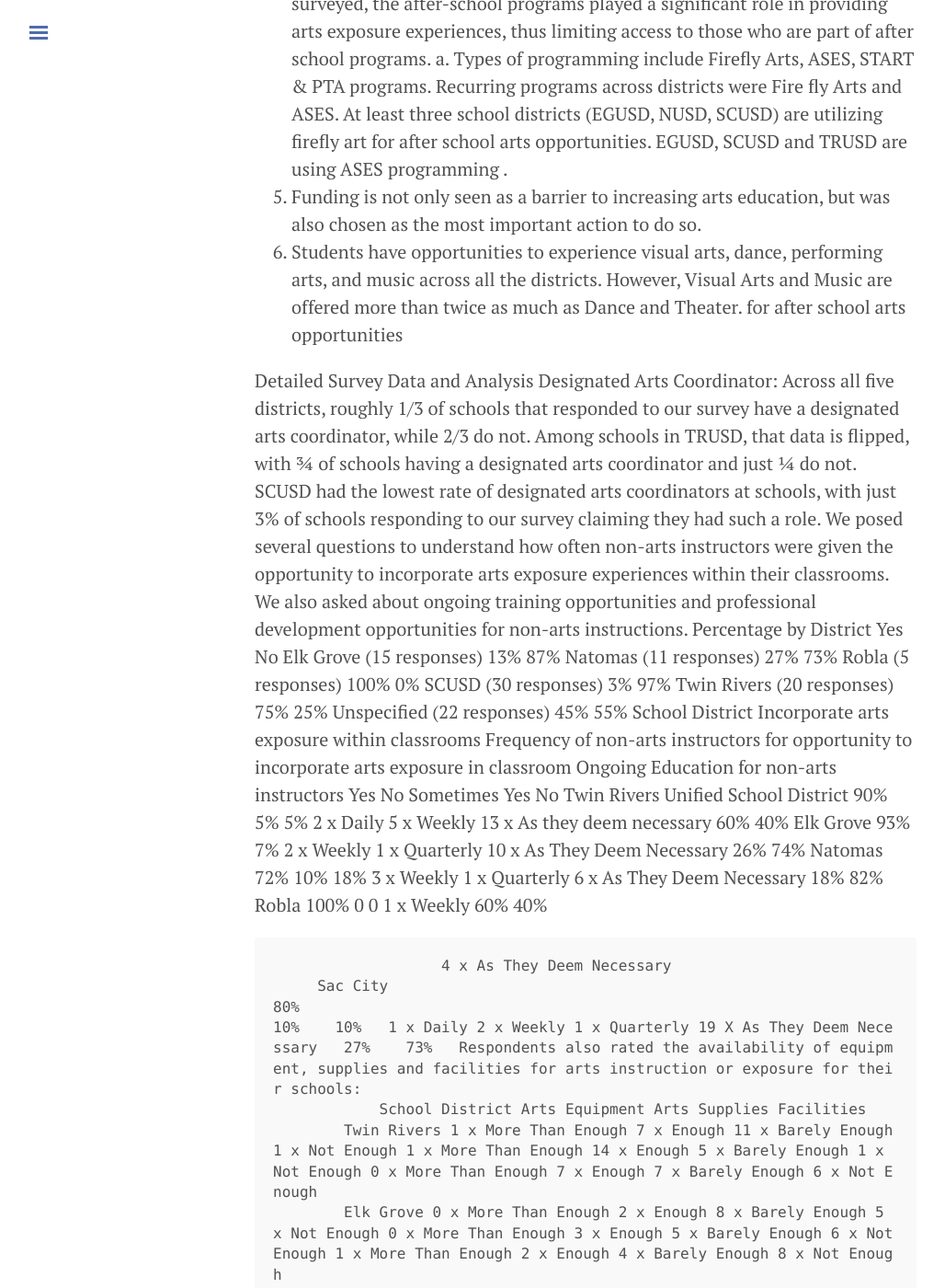
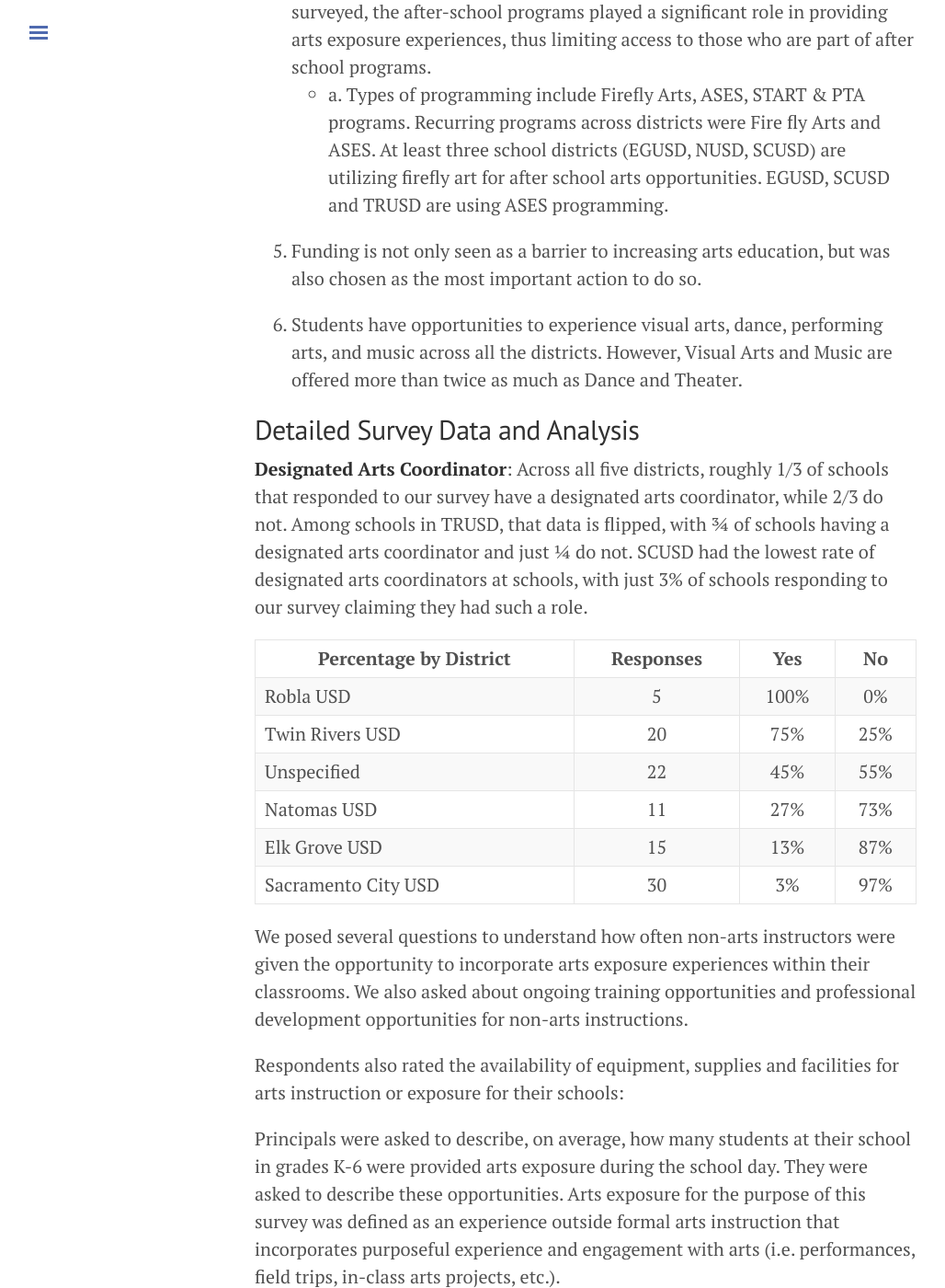
Before and after one commit to code4sac/sacarts4ALL, a Jekyll site: the page built from 3_schools_survey.md, in a window 1280 px wide and 1400 px high, scrolled down 1571 px. Shown: the whole window at 92% size, without its empty margins (3-1031 px from the left). Built offline with Jekyll 4.4.1, drawn with Linux system fonts in a browser that asks for light colours; our own code applies the rules of GitHub Pages for plain Markdown files; some of the changed text lies outside the part shown.

Commit message:
Update 3_schools_survey.md

```diff
--- a/3_schools_survey.md
+++ b/3_schools_survey.md
@@ -3,310 +3,62 @@
 title: Survey: School Principals
 permalink: /schools_survey/
 ---
-## Survey: School Principals
+
+#  Survey: School Principals
+
+## Principals for all K-6 schools within the five identified school districts
+
+In an effort to understand the current state of arts education in K-6th grades throughout the Sacramento Region, we surveyed all principals serving in K-8th grade schools across the following five school districts: Robla, Sacramento County, Twin Rivers, Elk Grove, and Natomas. Principals (or school-level leads) were asked various questions about current availability of arts education, barriers to arts education, and quantity of opportunities provided to students. In total, there was a 55% survey completion rate across all districts (78 responses) as detailed below:.
+
+| District | Total Schools | Total Participated | Percent  |
+| -------  |:-------------:|:------------------:|:--------:|
+| Elk Grove USD | 42 | 15 | 35.71% |
+| Robla USD | 5 | 5 | 100% |
+| Twin Rivers USD | 28 | 19 | 67.86% |
+| Natomas USD | 12 | 11 | 91.67% |
+| Sacramento City USD | 54 | 28 | 51.85% |
 
 
+## Key Findings from the survey:
+1. Most principals reported non-arts instructors provide arts opportunities or exposure within their classrooms, but a much smaller percentage are offered on-going training opportunities for this type of instruction. Increasing this type of teacher training could be an “easy win” with BIG classroom outcomes.
 
-Principals for all K-6 schools within the five identified school districts
-In an effort to understand the current state of arts education in K-6th grades throughout the Sacramento Region, we surveyed all principals serving in K-8th grade schools across the following five school districts: Robla, Sacramento County, Twin Rivers, Elk Grove, and Natomas. Principals (or school-level leads) were asked various questions about current availability of arts education, barriers to arts education, and quantity of opportunities provided to students. In total, there was a 55% survey completion rate across all districts (78 responses) as detailed below:.
+2. Most principals are contracting with outside providers, but providers have indicated (in the nonprofit survey) that they have no easy way to connect with schools sites or districts. A consistent method for connecting arts providers with schools could be a powerful tool.
 
-District
-Total #
-#
+3. Many indicated there were not ample supplies for arts instruction. Increasing availability of supplies may increase arts opportunities for students as provided by non-arts instructors.
 
-%
-Schools
-Participated
-Elk Grove USD
-42
-15
+4. Most schools in the school districts surveyed provide a very limited number of art exposure experiences. These experiences come in the form of field trips and assemblies and vary in number not only between the districts, but also within the districts themselves. Also, because the frequency of the exposures varies, some students may or may not have the opportunity to these experiences. It was reported by all districts that arts exposure experiences vary by individual teacher and by grade level. Among those surveyed, the after-school programs played a significant role in providing arts exposure experiences, thus limiting access to those who are part of after school programs.
+  * a. Types of programming include Firefly Arts, ASES, START & PTA programs. Recurring programs across districts were Fire fly Arts and ASES. At least three school districts (EGUSD, NUSD, SCUSD) are utilizing firefly art for after school arts opportunities. EGUSD, SCUSD and TRUSD are using ASES programming.
 
-35.71%
-Robla USD
-5
+5. Funding is not only seen as a barrier to increasing arts education, but was also chosen as the most important action to do so.
 
-5
+6. Students have opportunities to experience visual arts, dance, performing arts, and music across all the districts. However, Visual Arts and Music are offered more than twice as much as Dance and Theater.
 
-100.00%
-Twin Rivers USD
-28
-19
-67.86%
-Natomas USD
-12
-11
+## Detailed Survey Data and Analysis
 
-91.67%
+**Designated Arts Coordinator**: Across all five districts, roughly 1/3 of schools that responded to our survey have a designated arts coordinator, while 2/3 do not. Among schools in TRUSD, that data is flipped, with 3⁄4 of schools having a designated arts coordinator and just 1⁄4 do not. SCUSD had the lowest rate of designated arts coordinators at schools, with just 3% of schools responding to our survey claiming they had such a role.
 
-Sacramento City USD
-54
-28
-51.85%
-Total
+| Percentage by District | Responses | Yes | No |
+| ---------------------  |:---------:|:---:|:--:|
+| Robla USD | 5 | 100% | 0% |
+| Twin Rivers USD | 20 | 75% | 25% |
+| Unspecified | 22 | 45% | 55% |
+| Natomas USD | 11 | 27% | 73% |
+| Elk Grove USD | 15 | 13% | 87% |
+| Sacramento City USD | 30 | 3% | 97% |
 
-141
-78
-55.32%
+We posed several questions to understand how often non-arts instructors were given the opportunity to incorporate arts exposure experiences within their classrooms. We also asked about ongoing training opportunities and professional development opportunities for non-arts instructions.
 
-Key Findings from the survey:
-1. Most principals reported non-arts instructors provide arts opportunities or exposure within their classrooms, but a much smaller percentage are offered on-going training opportunities for this type of instruction. Increasing this type of teacher training could be an “easy win” with BIG classroom outcomes.
-2. Most principals are contracting with outside providers, but providers have indicated (in the nonprofit survey) that they have no easy way to connect with schools sites or districts. A consistent method for connecting arts providers with schools could be a powerful tool.
-3. Many indicated there were not ample supplies for arts instruction. Increasing availability of supplies may increase arts opportunities for students as provided by non-arts instructors.
-4. Most schools in the school districts surveyed provide a very limited number of art exposure experiences. These experiences come in the form of field trips and assemblies and vary in number not only between the districts, but also within the districts themselves. Also, because the frequency of the exposures varies, some students may or may not have the opportunity to these experiences. It was reported by all districts that arts exposure experiences vary by individual teacher and by grade level. Among those surveyed, the after-school programs played a significant role in providing arts exposure experiences, thus limiting access to those who are part of after school programs.
-a.
-  Types of programming include Firefly Arts, ASES, START & PTA programs.
- Recurring programs across districts were Fire fly Arts and ASES. At least three
- school districts (EGUSD, NUSD, SCUSD) are utilizing firefly art for after school
-  arts opportunities. EGUSD, SCUSD and TRUSD are using ASES programming
- .
-5. Funding is not only seen as a barrier to increasing arts education, but was also chosen as
-the most important action to do so.
-6. Students have opportunities to experience visual arts, dance, performing arts, and music
-across all the districts. However, Visual Arts and Music are offered more than twice as much as Dance and Theater.
-for after school arts opportunities
+Respondents also rated the availability of equipment, supplies and facilities for arts instruction or exposure for their schools:
 
- Detailed Survey Data and Analysis
-Designated Arts Coordinator: Across all five districts, roughly 1/3 of schools that responded to our survey have a designated arts coordinator, while 2/3 do not. Among schools in TRUSD, that data is flipped, with 3⁄4 of schools having a designated arts coordinator and just 1⁄4 do not. SCUSD had the lowest rate of designated arts coordinators at schools, with just 3% of schools responding to our survey claiming they had such a role.
-We posed several questions to understand how often non-arts instructors were given the opportunity to incorporate arts exposure experiences within their classrooms. We also asked about ongoing training opportunities and professional development opportunities for non-arts instructions.
-      Percentage by District
-        Yes
-      No
-  Elk Grove (15 responses)
-  13%
- 87%
-   Natomas (11 responses)
-     27%
-  73%
-   Robla (5 responses)
-     100%
-  0%
-   SCUSD (30 responses)
-       3%
-     97%
-  Twin Rivers (20 responses)
-  75%
- 25%
-   Unspecified (22 responses)
-      45%
-   55%
-     School District
-  Incorporate arts exposure within classrooms
-       Frequency of non-arts instructors for opportunity to incorporate arts exposure in classroom
-     Ongoing Education for non-arts instructors
-          Yes
-     No
-    Sometimes
-      Yes
-    No
-  Twin Rivers Unified School District
-    90%
-    5%
-  5%
-  2 x Daily
-5 x Weekly
-13 x As they deem necessary
-  60%
-   40%
-  Elk Grove
-  93%
- 7%
- 2 x Weekly 1 x Quarterly
-10 x As They Deem Necessary
- 26%
-  74%
-   Natomas
-     72%
-  10%
-   18%
- 3 x Weekly
-1 x Quarterly
-6 x As They Deem Necessary
-  18%
-   82%
-   Robla
-       100%
-     0
-     0
-   1 x Weekly
-   60%
-    40%
+Principals were asked to describe, on average, how many students at their school in grades K-6 were provided arts exposure during the school day. They were asked to describe these opportunities. Arts exposure for the purpose of this survey was defined as an experience outside formal arts instruction that incorporates purposeful experience and engagement with arts (i.e. performances, field trips, in-class arts projects, etc.).
 
-                       4 x As They Deem Necessary
-         Sac City
-    80%
-    10%
-   10%
-  1 x Daily
-2 x Weekly 1 x Quarterly
-19 X As They Deem Necessary
-  27%
-   73%
-  Respondents also rated the availability of equipment, supplies and facilities for arts instruction or exposure for their schools:
-                School District
-Arts Equipment
-Arts Supplies
-Facilities
-            Twin Rivers
-1 x More Than Enough
-7 x Enough
-11 x Barely Enough
-1 x Not Enough
-1 x More Than Enough
-14 x Enough
-5 x Barely Enough
-1 x Not Enough
-0 x More Than Enough 7 x Enough
-7 x Barely Enough
-6 x Not Enough
-            Elk Grove
-0 x More Than Enough
-2 x Enough
-8 x Barely Enough
-5 x Not Enough
-0 x More Than Enough
-3 x Enough
-5 x Barely Enough
-6 x Not Enough
-1 x More Than Enough 2 x Enough
-4 x Barely Enough
-8 x Not Enough
-            Natomas
-1 x More Than Enough
-2 x Enough
-4 x Barely Enough
-4 x Not Enough
-1 x More Than Enough
-4 x Enough
-3 x Barely Enough
-4 x Enough
-1 x More Than Enough 3 x Enough
-4 x Barely Enough
-4 x Enough
-            Robla
-1 x More Than Enough
-3 x Enough
-1 x Barely Enough
-2 x More Than Enough
-4 x Enough
-1 x Barely Enough
-0 x More Than Enough 1 x Enough
-2 x Barely Enough
-2 x Not Enough
-
-             Sac City
-0 x More Than Enough
-3 x Enough
-6 x Barely Enough
-21 X Not Enough
-0 x More Than Enough
-3 x Enough
-10 x Barely Enough
-17 X Not Enough
-Principals were asked to describe, on average, how many students at their school in grades K-6 were provided arts exposure during the school day. They were asked to describe these opportunities. Arts exposure for the purpose of this survey was defined as an experience outside formal arts instruction that incorporates purposeful experience and engagement with arts (i.e. performances, field trips, in-class arts projects, etc.).
-1 x More Than Enough 5 x Enough
-9 x Barely Enough
-16 x Not Enough
-              Twin Rivers
-   Varies from most to 100%
-      Elk Grove
-      Ranges from no outside exposure to 100%
-     Natomas
- Ranges from very few to 100%
-      Robla
-      Overall, majority or 100%
-     Sac City
-    Ranges from every day to 1 – 2 times per year
-  Principals responded to how many days per week arts instruction classes are offered during the school year:
-    School
-   1 Day/
-  2 Days/
-   3 Days/
-   4 Days/
-    5
-  None
-District
-  Days/Week
- Week
-   Week
- Week
-  Week
-     Twin Rivers
- 18 / 94%
-0
- 0
-  0
-1 / 6%
-  0
-     Elk Grove
-      5 / 34 %
-   0
-    1/6%
-      0/
-   0/
-    9 / 60 %
-   Natomas
-    4 / 36%
-  0
-  1 / 9%
-    0
-  1 / 9%
-   5 / 45%
-   Robla
- 4 / 80%
-     1 / 20%
-     Sac City
-      12 / 41%
-   2 / 7%
-    0
-      0
-    1 / 3%
-    14 / 48%
+Principals responded to how many days per week arts instruction classes are offered during the school year:
 
 Principals were asked to cite biggest barriers to increasing arts education opportunities at their school
+
 General Trend:
 Of the 86 who answered, Funding was viewed as the #1 barrier to increasing arts education. Robla Unified and Twin Rivers Unified had 0% of their reporting schools chose Support from Administrator as a barrier.
 
-
-
-
-
-
-<!--
-This play will help Departments move from conversation to action. It will provide resources that will allow the Departments to succeed. This might include: roles and responsibilities; governance structures; and data standards.
-
-This play will also include resources on project management and change management to help both staff implement and leadership enforce the importance of this work.
-
->This Play moves away from the **theoretical** and drives toward the **tactical**.
-
-By detailing all critical steps before starting the project, the Department can anticipate factors  they otherwise would not consider until encountered and identify potential problems and challenges on the front end.
-
-The planning becomes proactive instead of reactive, which allows best practices to be used and ensures that energy and time are spent on implementing a high-quality, well‐thought‐out project rather than "putting out fires."
-
-![Solutions]({{ site.baseurl }}/assets/images/03_figure01.png "Solutions")
-
-The planning and implementation processes will allow any person working on the project, regardless of his or her level of involvement, to fully understand the goal of the project and how it is to be accomplished. It ensures that everyone working on the project is on the same page and that any discrepancies are resolved before they become costly to the project or population served.
-
->This play will also include various **resources designed** to help with project management and data management.
-
-![How do you share data?]({{ site.baseurl }}/assets/images/03_figure03.png "How do you share data?")
-
->Departments will work to identify Data Sharing and Data De-Identification best practices and lessons learned.
-
-The **Project Management Resources** will include resources on: agile planning and development; resource management; training; communication; and governance.
-
-The **Data Management Resources** will include resources on: data access and publishing; data standards; data documentation; and data tools and analytics.
-
-[![Action Item]({{ site.baseurl }}/assets/images/03_figure02.png "Action Item")]({{ site.baseurl }}/action_items)
-
-
-### Data De-Identification Guidelines
-
-CHHS collects, manages, and disseminates a wide range of data. As departments classify data tables and catalog their publishable state data, they should be mindful of legal and policy restrictions on publication of certain kinds of data. The CHHS Data Subcommittee commissioned the development of Agency-wide data de-identification guidelines to assist departments in assessing data for public release.
-
-The [CHHS Data De-Identification Guidelines](https://github.com/chhsdata/dataplaybook/raw/gh-pages/documents/CHHS-DDG-V1.0-092316.pdf "CHHS Data De-Identification Guidelines") support CHHS governance goals to reduce inconsistency of practices across departments, align standards used across departments, facilitate the release of useful data to the public, promote transparency of state government, and support other CHHS initiatives, such as the [CHHS Open Data Portal](https://chhs.data.ca.gov/ "CHHS Open Data Portal").
-
-See the full guidelines and related materials [in the Resource Library]({{ site.baseurl }}/resource_library "Data Playbook Resource Library").
--->
 
 <!-- Pagination -->
 <div class="pagination">
```
